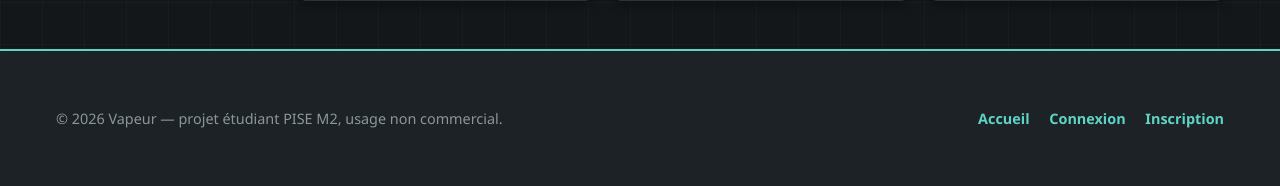
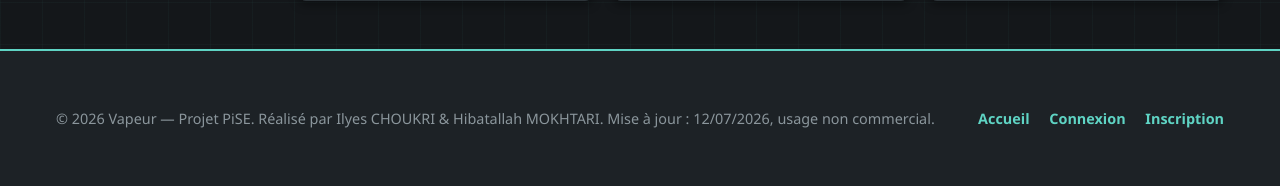
Before and after one commit to Mokhib/vapeur, a PHP site: page /index.php in a window 1280 px wide. Shown: the part 6046-6232 px from the top of the page. Run offline with PHP 8.4, Linux system fonts and the light colour scheme; data comes from the database, SQL or seed files in the repository.

Commit message:
mise à jour du footer

```diff
--- a/footer.php
+++ b/footer.php
@@ -2,7 +2,7 @@
 
 <footer>
     <div class="container footer-content">
-        <p>&copy; <?= date('Y') ?> <?= SITE_NAME ?> &mdash; projet étudiant PISE M2, usage non commercial.</p>
+        <p>&copy; <?= date('Y') ?> <?= SITE_NAME ?> &mdash; Projet PiSE. Réalisé par Ilyes CHOUKRI & Hibatallah MOKHTARI. Mise à jour : 12/07/2026, usage non commercial.</p>
         <nav class="footer-nav" aria-label="Liens de pied de page">
             <a href="index.php">Accueil</a>
             <a href="login.php">Connexion</a>
```
